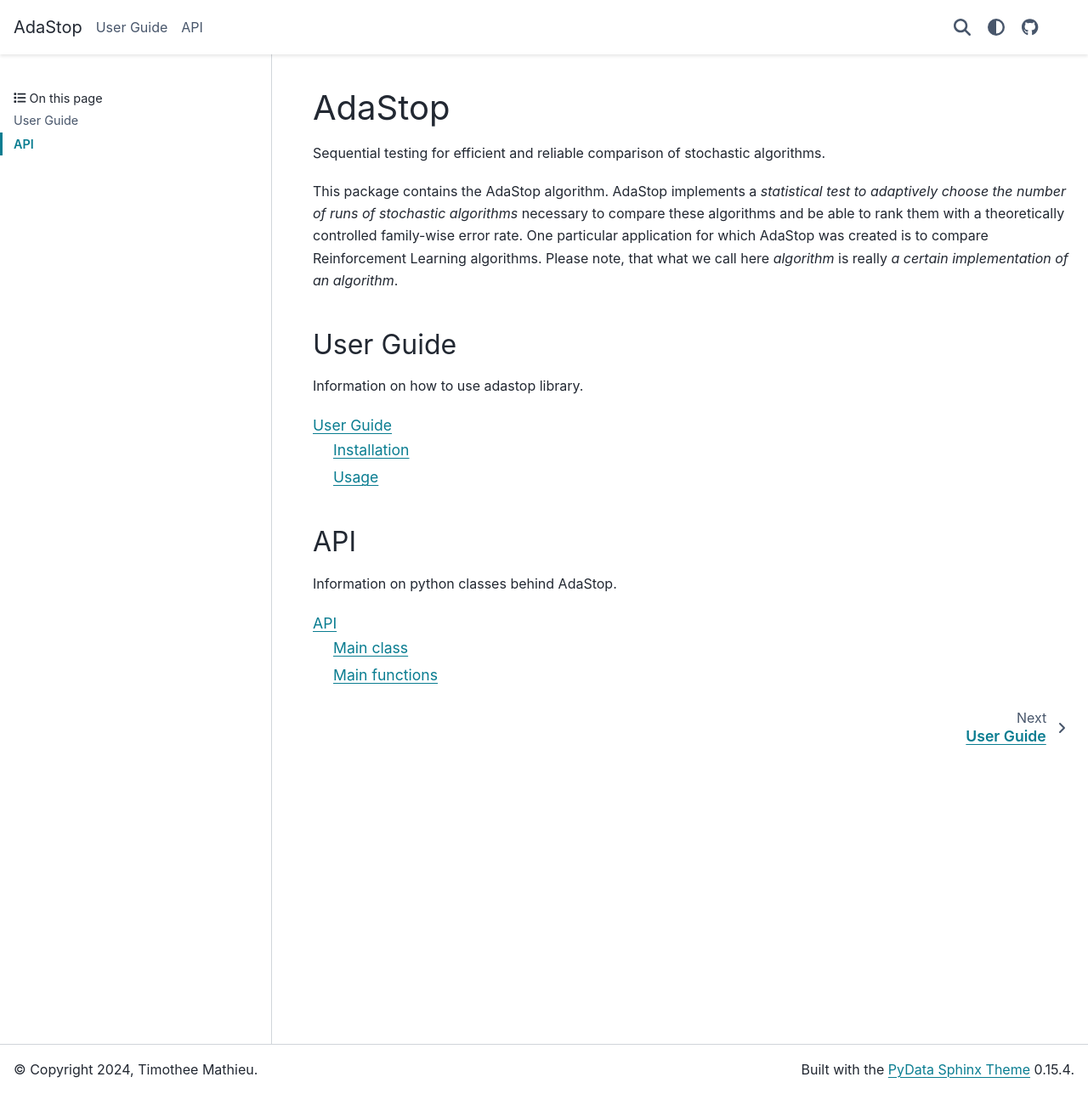
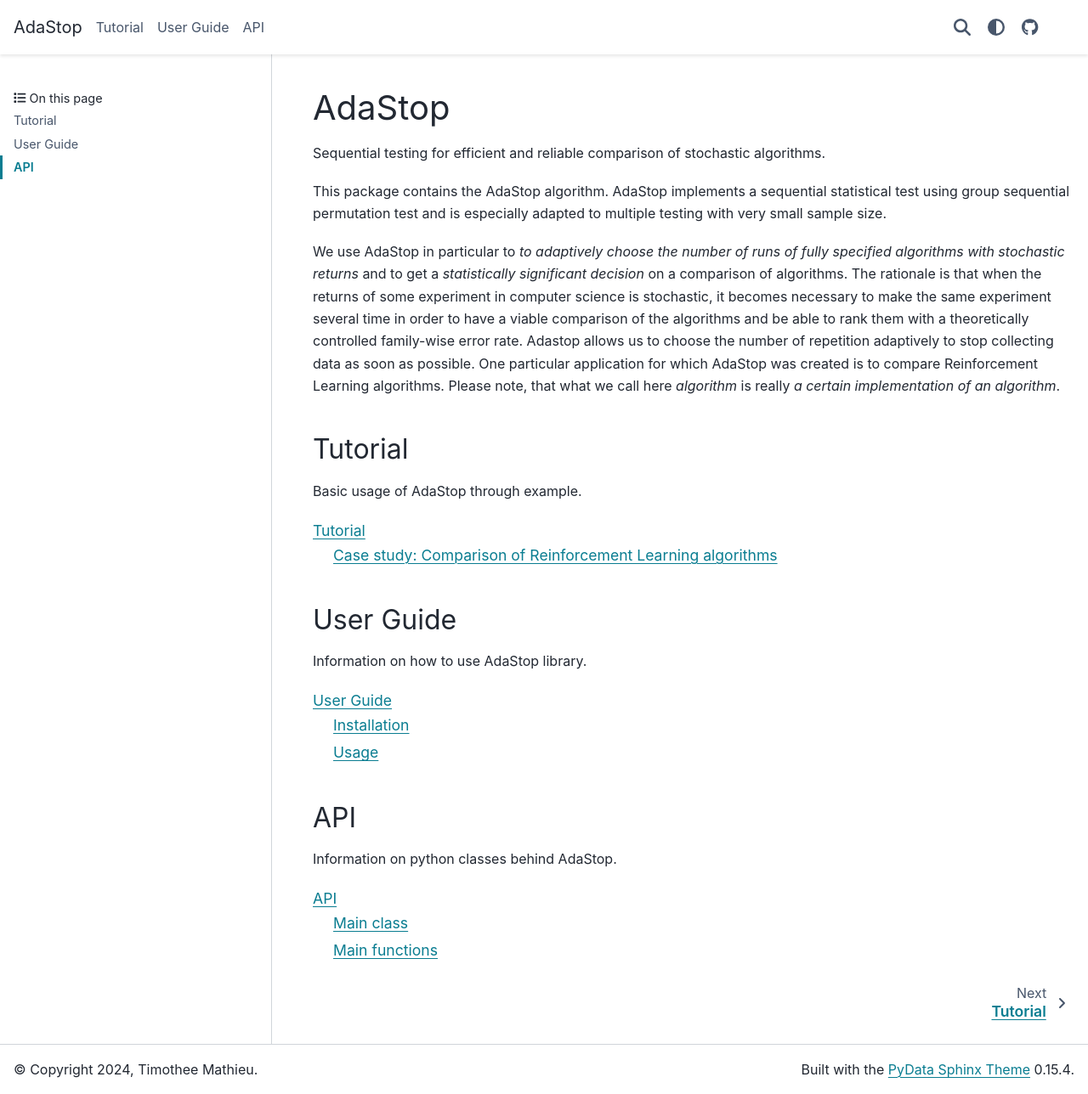
Before and after one commit to TimotheeMathieu/adastop, a Sphinx documentation site: the page built from docs/index.md, in a window 1280 px wide and 1288 px high. Shown: the whole window at 85% size. Built offline with Sphinx 7.4.7 and the PyData theme 0.15.4, drawn with Linux system fonts in a browser that asks for light colours.

Commit message:
add tutorial

````diff
--- a/docs/conf.py
+++ b/docs/conf.py
@@ -48,8 +48,6 @@ source_suffix = [".rst", ".md"]
 
 templates_path = ['_templates']
 exclude_patterns = ['_build', 'Thumbs.db', '.DS_Store']
-
-
 
 html_theme_options = {
     "header_links_before_dropdown": 4,
--- a/docs/index.md
+++ b/docs/index.md
@@ -2,14 +2,27 @@
 
 Sequential testing for efficient and reliable comparison of stochastic algorithms.
 
-This package contains the AdaStop algorithm. AdaStop implements a *statistical test to adaptively choose the number of runs of stochastic algorithms* necessary to compare these algorithms and be able to rank them with a theoretically controlled family-wise error rate. One particular application for which AdaStop was created is to compare Reinforcement Learning algorithms. Please note, that what we call here *algorithm* is really *a certain implementation of an algorithm*.
+This package contains the AdaStop algorithm. AdaStop implements a sequential statistical test using group sequential permutation test and is especially adapted to multiple testing with very small sample size.
 
+We use AdaStop in particular to *to adaptively choose the number of runs of fully specified algorithms with stochastic returns* and to get a *statistically significant decision* on a comparison of algorithms. The rationale is that when the returns of some experiment in computer science is stochastic, it becomes necessary to make the same experiment several time in order to have a viable comparison of the algorithms and be able to rank them with a theoretically controlled family-wise error rate.  Adastop allows us to choose the number of repetition adaptively to stop collecting data as soon as possible. One particular application for which AdaStop was created is to compare Reinforcement Learning algorithms. Please note, that what we call here *algorithm* is really *a certain implementation of an algorithm*.
+
+
+
+## Tutorial
+
+Basic usage of AdaStop through example.
+
+```{toctree}
+:maxdepth: 2
+
+tutorials
+```
 
 
 ## User Guide
 
 
-Information on how to use adastop library.
+Information on how to use AdaStop library.
 
 ```{toctree}
 :maxdepth: 2
````
Also changed, not shown: docs/tutorials.md (added, +121 -0 lines), docs/user_guide.md (+2 -104 lines), docs/examples.md (deleted).
